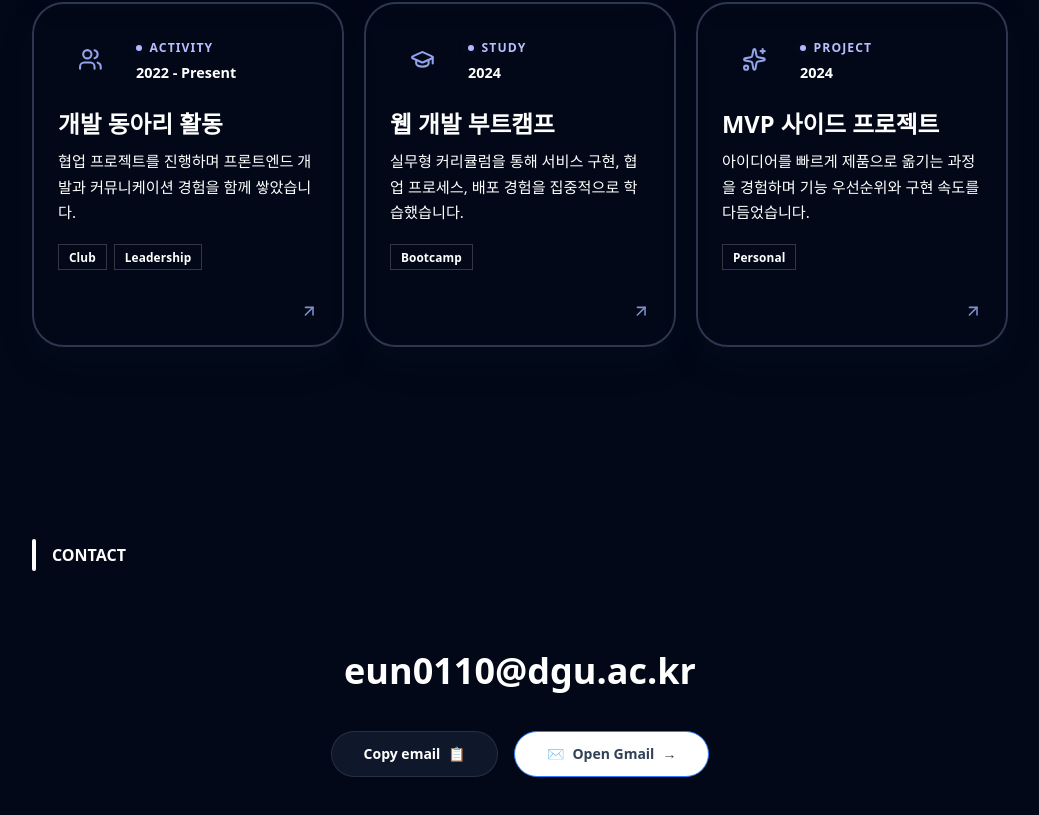
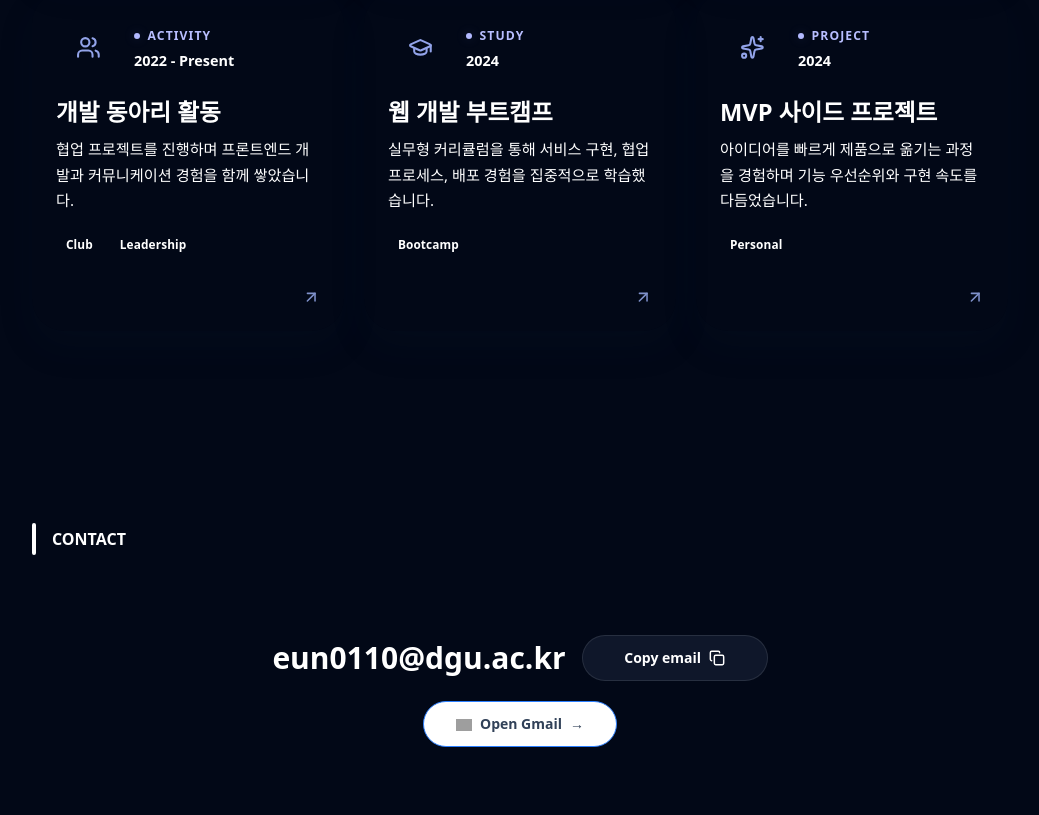
Before and after one commit to eae22/portfolio, a Next.js app: page / in a window 1280 px wide. Shown: the part 2508-3323 px from the top of the page, without its empty margins (120-1159 px from the left). Built offline with nearby package versions, Linux system fonts and the light colour scheme; grey boxes are pictures that could not be loaded.

Commit message:
✨ feat: Contact 섹션 레이아웃 및 메일 액션 구조 개선 (#5)

```diff
--- a/src/sections/Contact.tsx
+++ b/src/sections/Contact.tsx
@@ -1,5 +1,6 @@
 "use client";
 
+import { Check, Copy } from "lucide-react";
 import { useState } from "react";
 
 const EMAIL = "eun0110@dgu.ac.kr";
@@ -27,31 +28,66 @@
   return (
     <section id="contact" className="mx-auto max-w-5xl scroll-mt-16 px-6 py-24">
       <div className="mb-20 flex items-center gap-4">
-        <div className="h-8 w-1 rounded-full bg-(--color-text-primary)" />
-        <h2 className="text-base font-bold tracking-(--letter-spacing-section) text-(--color-text-primary)">
+        <div className="h-8 w-1 rounded-full bg-text-primary" />
+        <h2 className="text-base font-bold tracking-(--letter-spacing-section) text-text-primary">
           CONTACT
         </h2>
       </div>
       <div className="flex flex-col items-center justify-center">
-        <p className="mb-10 text-2xl font-bold text-(--color-text-primary) md:text-4xl">
-          {EMAIL}
-        </p>
-        <div className="flex flex-wrap items-center justify-center gap-4">
+        <div className="mb-5 flex flex-wrap items-center justify-center gap-3 md:gap-4">
+          <p className="text-xl font-bold text-text-primary md:text-3xl">
+            {EMAIL}
+          </p>
           <button
             type="button"
             onClick={handleCopyEmail}
-            className="flex cursor-pointer items-center gap-2 rounded-full border border-(--color-border-subtle) bg-(--color-surface-card) px-8 py-3 text-sm font-semibold text-(--color-text-primary) transition-all duration-200 hover:scale-[1.03] hover:bg-(--color-surface-pill-hover) hover:shadow-md active:scale-[0.98]"
+            className={`flex cursor-pointer items-center gap-2 rounded-full border px-6 py-3 text-sm font-semibold transition-all duration-200 active:scale-[0.98] ${
+              copied
+                ? "border-border-accent bg-surface-pill text-text-primary shadow-md"
+                : "border-border-subtle bg-surface-card text-text-primary hover:scale-[1.03] hover:bg-surface-pill-hover hover:shadow-md"
+            }`}
+            aria-live="polite"
           >
-            {copied ? "Copied!" : "Copy email"}
-            <span aria-hidden="true">{copied ? "✓" : "📋"}</span>
+            <span className="relative inline-flex h-5 min-w-34 items-center justify-center overflow-hidden text-center">
+              <span
+                className={`inline-flex w-full items-center justify-center gap-2 transition-all duration-200 ${
+                  copied
+                    ? "-translate-y-6 opacity-0"
+                    : "translate-y-0 opacity-100"
+                }`}
+              >
+                <span>Copy email</span>
+                <Copy aria-hidden="true" className="h-4 w-4 stroke-[2.2]" />
+              </span>
+              <span
+                className={`absolute inset-0 inline-flex w-full items-center justify-center gap-2 transition-all duration-200 ${
+                  copied
+                    ? "translate-y-0 opacity-100"
+                    : "translate-y-6 opacity-0"
+                }`}
+              >
+                <span>Copied!</span>
+                <Check aria-hidden="true" className="h-4 w-4 stroke-[2.4]" />
+              </span>
+            </span>
           </button>
+        </div>
+        <div className="flex flex-wrap items-center justify-center gap-4">
           <a
             href={GMAIL_COMPOSE_URL}
             target="_blank"
             rel="noreferrer"
             className="flex cursor-pointer items-center gap-2 rounded-full border border-blue-500 bg-white px-8 py-3 text-sm font-semibold text-slate-700 transition-all duration-200 hover:scale-[1.03] hover:bg-gray-100 hover:shadow-md active:scale-[0.98]"
           >
-            <span aria-hidden="true">✉️</span>
+            {/* biome-ignore lint/performance/noImgElement: Small external Gmail brand icon is decorative and simplest as a raw img. */}
+            <img
+              src="https://upload.wikimedia.org/wikipedia/commons/7/7e/Gmail_icon_%282020%29.svg"
+              alt=""
+              aria-hidden="true"
+              className="h-4 w-4 object-contain translate-y-px"
+              loading="lazy"
+              decoding="async"
+            />
             Open Gmail
             <span aria-hidden="true">→</span>
           </a>
```
